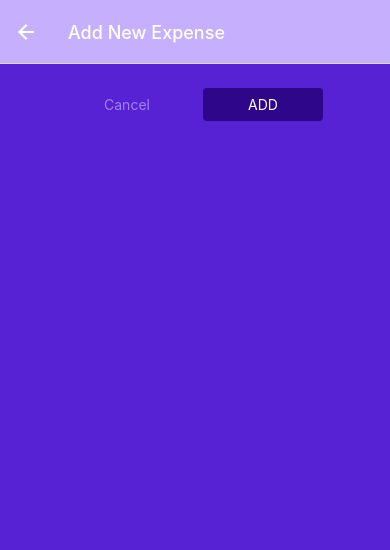
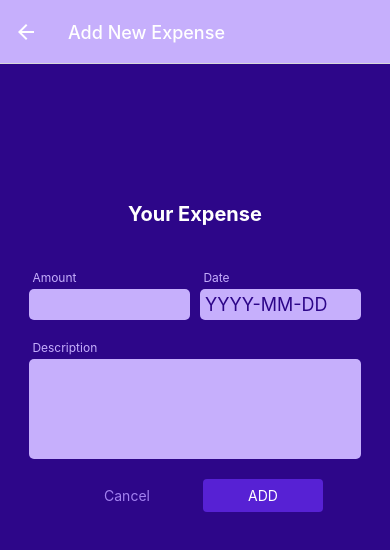
Before and after one commit to Abril-VS/expenseTrackingApp, a React Native app: screen /ManageExpense in a window 390 px wide. Shown: the top 550 px of the page. Built offline with nearby package versions, Linux system fonts and the light colour scheme.

Commit message:
final local app

```diff
--- a/UI componets/Button.js
+++ b/UI componets/Button.js
@@ -24,7 +24,7 @@ const styles = StyleSheet.create({
     button: {
         borderRadius: 4,
         padding: 8,
-        backgroundColor: GlobalStyles.colors.primary700
+        backgroundColor: GlobalStyles.colors.primary400
     },
 
     flat: {
--- a/components/ExpensesOutput/ExpenseItem.js
+++ b/components/ExpensesOutput/ExpenseItem.js
@@ -8,15 +8,16 @@ import {formatingDate} from "../../util/date";
 
 
 function ExpenseItem({description, date, amount, id}){
+
     const navigation = useNavigation();
-    function expebsePressHandler(){
+    function expensePressHandler(){
         navigation.navigate("ManageExpense", {
             expenseId: id
         });
     }
     return(
     <Pressable
-        onPress={expebsePressHandler}
+        onPress={expensePressHandler}
         style={({pressed}) => pressed && styles.pressed}
     >
         <View style={styles.container}>
--- /dev/null
+++ b/components/ManageExpense/ExpenseForm.js
@@ -0,0 +1,155 @@
+import { View, StyleSheet, Text, Alert } from "react-native";
+import Input from "./Input";
+import { useState } from "react";
+import  ButtonP  from '../../UI componets/Button';
+import { formatingDate } from "../../util/date";
+import { GlobalStyles } from "../../constants/styles";
+
+function ExpenseForm({onCancel, onSave, saveButtonLabel, defaultValues}){
+
+    const [inputs, setInputs] = useState({
+        amount: { value: defaultValues ? defaultValues.amount.toString() : '',
+         isValid: true },
+        date:{ value: defaultValues ? formatingDate(defaultValues.date)  : '' ,
+         isValid: true },
+        description: {value: defaultValues ? defaultValues.description : '',
+         isValid: true }
+    });
+
+    function inputChangeHandler(inputIdentifier, enteredText){
+        setInputs((currentInputs) => {
+            return {
+                ...currentInputs,
+                [inputIdentifier]: {value: enteredText, isValid:true}
+            }
+        });
+    }
+
+    function saveHandler(){
+        const expenseData = {
+            amount: +inputs.amount.value,
+            date: new Date(inputs.date.value),
+            description: inputs.description.value
+        };
+
+        const amountIsValid = !isNaN(expenseData.amount) && expenseData.amount >0;
+        const dateIsValid = expenseData.date.toString !== 'Invalid Date';
+        const descriptionIsValid = expenseData.description.trim().length >0
+
+        if ( !amountIsValid || !dateIsValid || !descriptionIsValid){
+                setInputs((curInputs) => {
+                    return {
+                        amount: {value: curInputs.amount.value, isValid: amountIsValid},
+                        date:{value : curInputs.date.value, isValid: dateIsValid },
+                        description: {value: curInputs.description.value, isValid: descriptionIsValid}
+                    }
+
+                })
+               // Alert.alert('Invalid Input', "Please check the fields");
+
+            return ;
+        }
+        onSave(expenseData);
+
+    }
+
+    const formIsInvalid = !inputs.amount.isValid || !inputs.date.isValid || !inputs.description.isValid;
+
+    return (
+        <View style={styles.form}>
+            <Text style={styles.text}>Your Expense</Text>
+
+            <View style={styles.container1}>
+                <Input style={styles.rowInput}
+                    label={"Amount"}
+                    invalid = {!inputs.amount.isValid}
+                    textInputConfig={
+                        {
+                            keyboardType: "decimal-pad",
+                            onChangeText: inputChangeHandler.bind(this, "amount"),
+                            value: inputs.amount.value,
+
+                        }
+                }></Input>
+                <Input style={styles.rowInput}
+                    invalid = {!inputs.date.isValid}
+                    label={"Date"}
+                    textInputConfig={
+                        {
+                            placeholder: "YYYY-MM-DD",
+                            maxLength: 10,
+                            onChangeText: inputChangeHandler.bind(this, "date"),
+                            value: inputs.date.value
+                        }
+                }></Input>
+            </View>
+            <Input label={"Description"}
+                invalid = {!inputs.description.isValid}
+                textInputConfig={
+                    {
+                        multiline: true,
+                        autoCorrect: false,
+                        onChangeText: inputChangeHandler.bind(this, "description"),
+                        value: inputs.description.value
+                    }
+            }></Input>
+
+            {formIsInvalid && <Text style={styles.errorText}>**Check Values</Text>}
+
+            <View style={styles.buttonsContainer}>
+                <ButtonP style={styles.button} mode='flat' onPress={onCancel} >Cancel</ButtonP>
+                <ButtonP style={styles.button}  onPress={saveHandler} >{saveButtonLabel}</ButtonP>
+            </View>
+
+
+        </View>
+
+
+    );
+}
+
+export default ExpenseForm;
+
+const styles = StyleSheet.create({
+    errorText: {
+        color: GlobalStyles.colors.error500,
+        fontSize:  16,
+        padding: 10,
+
+        textAlign: 'center'
+
+    },
+
+    form: {
+        marginTop: 80
+    },
+    container1: {
+        flexDirection: "row",
+        justifyContent: 'center'
+
+    },
+
+
+    rowInput: {
+        flex: 1
+    },
+    text: {
+        padding: 10,
+        fontSize: 20,
+        color: "white",
+        fontWeight: "bold",
+        marginVertical: 24,
+        textAlign: "center"
+    },
+    buttonsContainer: {
+        margin: 10,
+        flexDirection:'row',
+        justifyContent: 'center',
+        alignItems: 'center'
+    },
+
+    button: {
+        minWidth: 120,
+        marginHorizontal: 8
+    }
+})
--- /dev/null
+++ b/components/ManageExpense/Input.js
@@ -0,0 +1,54 @@
+import { TextInput, View, Text, StyleSheet} from "react-native";
+import { GlobalStyles } from "../../constants/styles";
+
+function Input({label, style, invalid, textInputConfig}){
+    const inputStyles = [styles.input];
+
+    if (textInputConfig && textInputConfig.multiline){
+        inputStyles.push(styles.inputMultiline);
+    }
+
+    if (invalid){
+        inputStyles.push(styles.invalidState);
+    }
+    return(
+        <View style={[styles.container, style]}>
+            <Text style={[styles.label, invalid && styles.invalidLabel]}> {label} </Text>
+            <TextInput style={inputStyles} {...textInputConfig}/>
+        </View>
+    );
+}
+
+export default Input;
+
+const styles = StyleSheet.create({
+    container: {
+        marginHorizontal: 5,
+        marginVertical: 10,
+    },
+
+    label: {
+        color: GlobalStyles.colors.primary100,
+        fontSize: 12,
+        marginBottom: 4
+    },
+
+    input: {
+        backgroundColor:  GlobalStyles.colors.primary100,
+        padding: 5,
+        borderRadius: 5,
+        fontSize: 18,
+        color: GlobalStyles.colors.primary700
+
+    },
+     inputMultiline: {
+        minHeight: 100,
+        textAlignVertical: 'top'
+     },
+     invalidLabel: {
+        color: GlobalStyles.colors.error500
+     },
+     invalidState: {
+        backgroundColor: GlobalStyles.colors.error50
+     }
+});
--- a/package.json
+++ b/package.json
@@ -12,6 +12,7 @@
     "@react-navigation/bottom-tabs": "^6.5.7",
     "@react-navigation/native": "^6.1.6",
     "@react-navigation/native-stack": "^6.9.12",
+    "axios": "^1.4.0",
     "expo": "~48.0.18",
     "expo-status-bar": "~1.4.4",
     "react": "18.2.0",
--- a/screens/ManageExpense.js
+++ b/screens/ManageExpense.js
@@ -2,8 +2,8 @@ import {  View, StyleSheet} from 'react-native';
 import { useContext, useLayoutEffect  } from 'react';
 import IconButton from '../UI componets/iconButton';
 import { GlobalStyles } from '../constants/styles';
-import  ButtonP  from '../UI componets/Button'
 import { ExpensesContext } from '../store/expenses-context';
+import  ExpenseForm  from '../components/ManageExpense/ExpenseForm'
 
 function ManageExpense({route, navigation}){
 
@@ -11,56 +11,48 @@ function ManageExpense({route, navigation}){
     const editedExpenseId = route.params?.expenseId;
     const isEdited = !!editedExpenseId;
 
+    const selectedExpense = expenseCtx.expenses.find(
+        (expense => expense.id === editedExpenseId));
+
     useLayoutEffect(() => {
         navigation.setOptions({
             title: isEdited? "Editing Expense" : "Add New Expense"
         })
-
     }, [navigation, isEdited]);
 
     function deleteExpenseHandler(){
         expenseCtx.deleteExpense(editedExpenseId);
         navigation.goBack();
-
     }
 
     function cancelHandler(){
         navigation.goBack();
-
     }
-    function saveExpense(){
+    function saveExpense(expenseData){
+        console.log("here:" + expenseData);
 
         if(isEdited){
             expenseCtx.updateExpense(
                 editedExpenseId,
-                {
-
-                }
-            );
-
+                expenseData);
         }else{
-            expenseCtx.saveExpense(editedExpenseId);
-
+            expenseCtx.addExpense(expenseData);
         }
-
         navigation.goBack();
-
     }
     return (
         <View style={styles.container}>
-            <View style={styles.buttonsContainer}>
-                <ButtonP style={styles.button} mode='flat' onPress={cancelHandler} >Cancel</ButtonP>
-                <ButtonP style={styles.button}  onPress={saveExpense} >{isEdited ? "UPDATE" : "ADD"}</ButtonP>
-
-
-
+            <View>
+                <ExpenseForm saveButtonLabel={isEdited ? "UPDATE" : "ADD"}
+                    onCancel={cancelHandler}
+                    onSave={saveExpense}
+                    defaultValues={selectedExpense}/>
             </View>
 
 
             {isEdited && <View style={styles.deleteContainer}>
                     <IconButton name="trash" color={GlobalStyles.colors.error500} size={36} onPress={deleteExpenseHandler}/>
                 </View>}
-
 
         </View>
 
@@ -74,8 +66,7 @@ const styles = StyleSheet.create({
     container: {
         flex: 1,
         padding: 24,
-        backgroundColor: GlobalStyles.colors.primary400,
-
+        backgroundColor: GlobalStyles.colors.primary700,
     },
 
     deleteContainer: {
@@ -86,15 +77,6 @@ const styles = StyleSheet.create({
         alignItems: 'center'
     },
 
-    buttonsContainer: {
-        flexDirection:'row',
-        justifyContent: 'center',
-        alignItems: 'center'
-    },
 
-    button: {
-        minWidth: 120,
-        marginHorizontal: 8
-    }
 
 })
--- a/screens/RecentExpenses.js
+++ b/screens/RecentExpenses.js
@@ -12,6 +12,7 @@ function RecentExpenses(){
 
         return expense.date > date7DaysAgo;
     });
+
     return  <ExpensesOutput expenses={recentExpenses} expensesPeriod={"Last 7 Days"}
     fallbackText={"No Expenses Registered in the last 7 days "} />
 
--- a/util/date.js
+++ b/util/date.js
@@ -1,7 +1,7 @@
 export function formatingDate(date){
-    return `${date.getFullYear()}- ${date.getMonth()+1}-${date.getDate()}`
+    return `${date.getFullYear()}-${date.getMonth()+1}-${date.getDate()}`
 }
 
 export function getDateMinusDate(date, days){
-    return new Date(date.getFullYear(), date.getMonth(), date.getDate()- days)
+    return new Date(date.getFullYear(), date.getMonth(), date.getDate() - days)
 }
```
Also changed, not shown: store/expenses-context.js (+5 -7 lines), util/http.js (added, +9 -0 lines), 1 other file (tests, documents, lock files or other folders).
